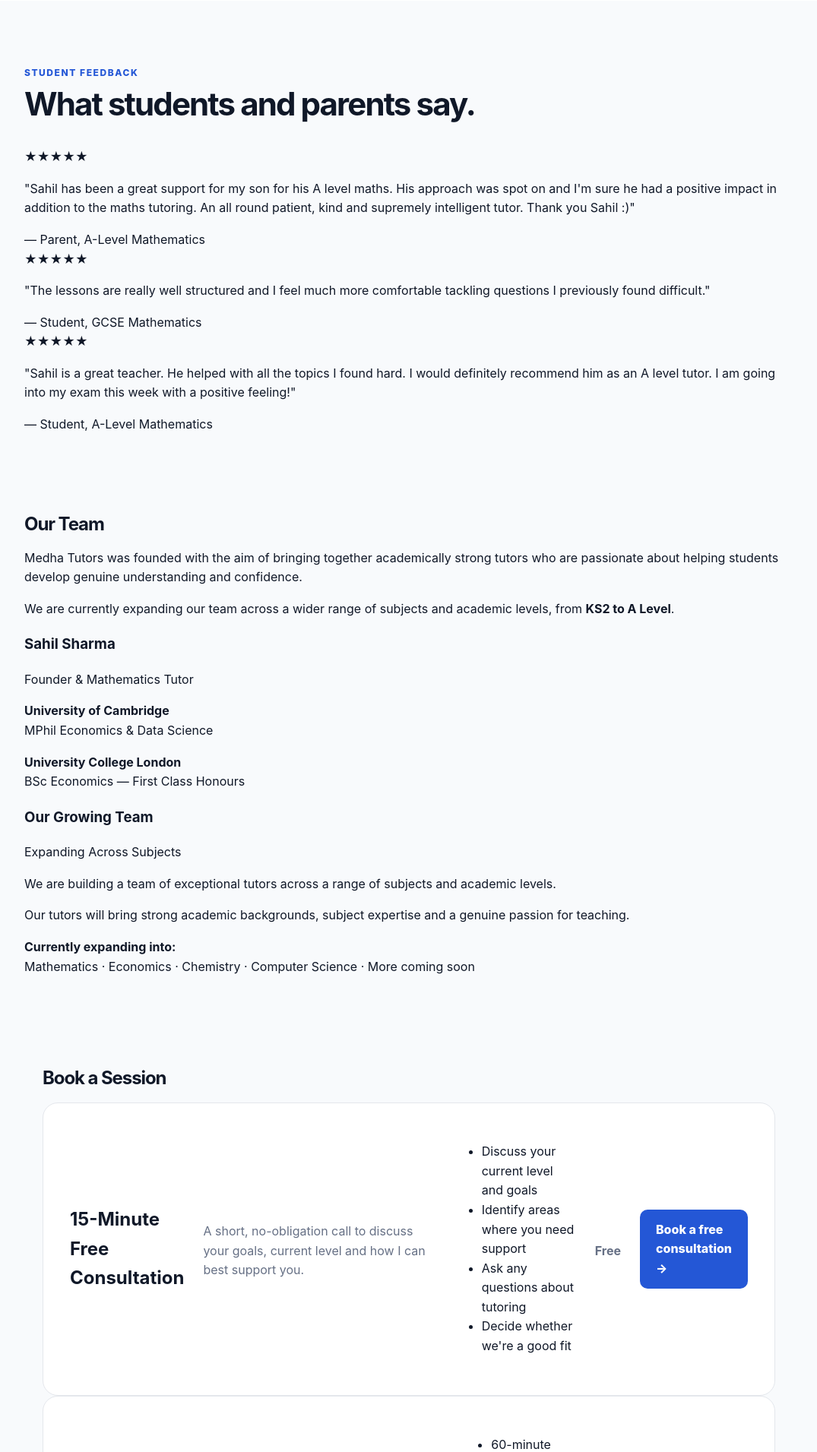
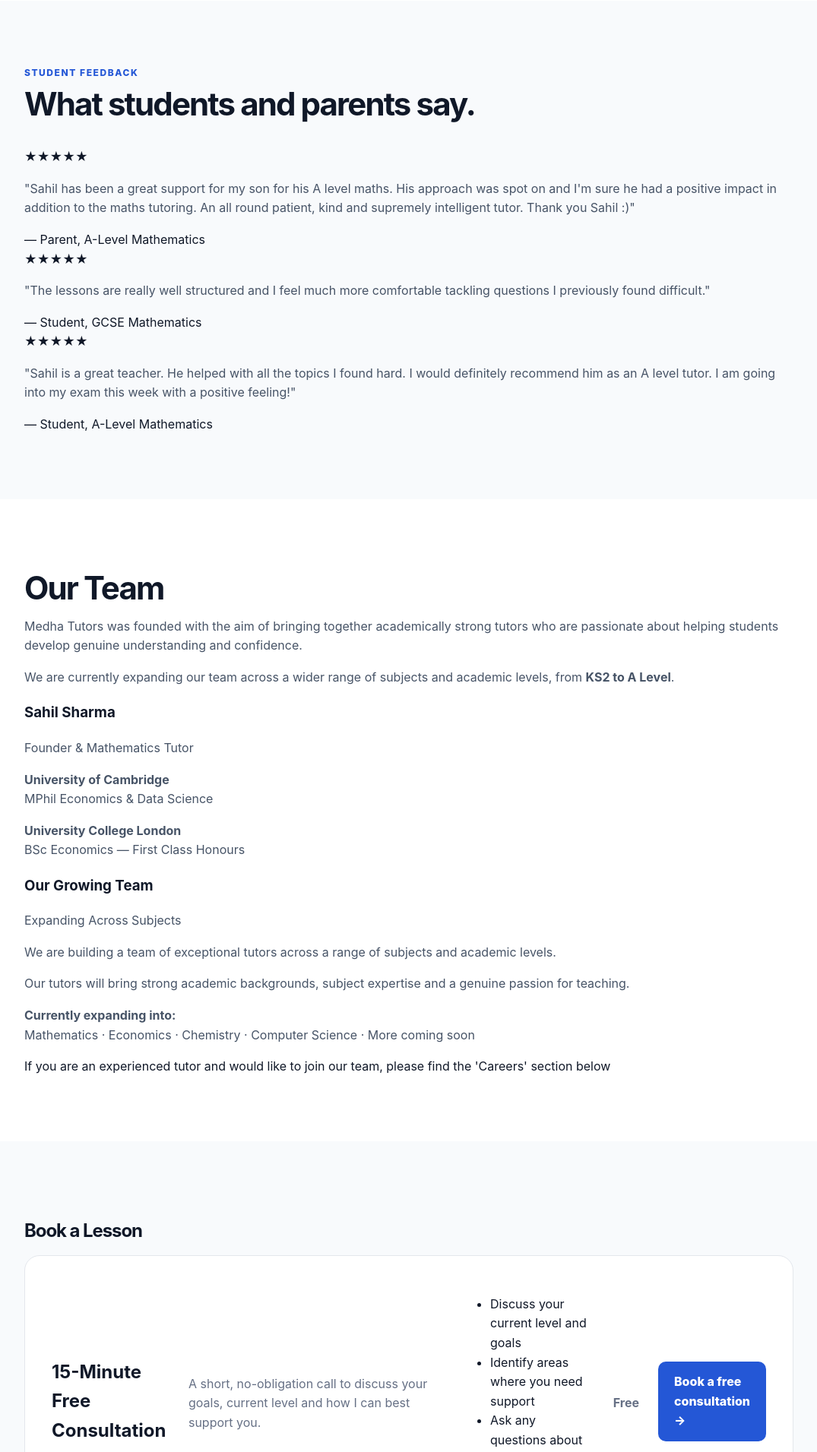
Before and after one commit to sahilsharma81067-beep/Medha-Tutors, a FastAPI app: page / in a window 1280 px wide. Shown: the part 1439-3350 px from the top of the page at 76% size, without its empty margins (102-1177 px from the left). Run offline with FastAPI, Linux system fonts and the light colour scheme.

Commit message:
Colour change

```diff
--- a/app/static/css/style.css
+++ b/app/static/css/style.css
@@ -66,10 +66,32 @@ section{padding:85px 0}
 .includes{display:grid;gap:9px;margin:20px 0 25px}
 .includes div{font-size:15px}
 .includes span{font-weight:900;margin-right:7px}
-.dark{background:var(--navy);color:#fff}
-.dark p{color:#c8d2e5}
-.light{color:#9fbcff}
-.booking{background:var(--pale)}
+/* Section backgrounds */
+
+.about {
+    background: #fff;
+}
+
+.feedback {
+    background: var(--bg);
+    color: var(--text);
+}
+
+.booking {
+    background: var(--bg);
+    color: var(--text);
+}
+
+#careers {
+    background: #fff;
+    color: var(--text);
+}
+
+.feedback p,
+.booking p,
+#careers p {
+    color: #475467;
+}
 .booking-card{padding:35px;display:flex;justify-content:space-between;align-items:center;gap:25px}
 .booking-card h3{margin:0;font-size:24px}
 .booking-card p{color:var(--muted);margin:5px 0 0}
@@ -94,3 +116,18 @@ footer{background:var(--navy);color:#c8d2e5;padding:27px 0;font-size:13px}
     height: auto;
     display: block;
 }
+.feedback {
+    background: #f8fafc !important;
+}
+
+.booking {
+    background: #f8fafc !important;
+}
+
+#ourteam {
+    background: #fff !important;
+}
+
+#careers {
+    background: #fff !important;
+}
--- a/app/templates/index.html
+++ b/app/templates/index.html
@@ -118,7 +118,8 @@
 
     </div>
   </div>
-<section id="ourteam">
+  <section>
+<section id="ourteam" class="about">
     <div class="container">
         <h2>Our Team</h2>
 
@@ -178,13 +179,14 @@
                         Mathematics · Economics · Chemistry ·
                         Computer Science · More coming soon
                     </p>
-  <section id="booking">
+                    If you are an experienced tutor and would like to join our team, please find the 'Careers' section below
+                </div>
+            </div>
+        </div>
+      </section>
+<section id="booking" class="booking">
     <div class="container">
-        <h2>Book a Session</h2>
-
-        <div class="booking-grid">
-
-            <!-- Free Consultation -->
+        <h2>Book a Lesson</h2>
             <div class="booking-card">
                 <h3>15-Minute Free Consultation</h3>
 
@@ -236,6 +238,7 @@
 
         </div>
     </div>
+    <section>
 <section id="careers">
     <div class="container">
         <h2>Careers</h2>
```
